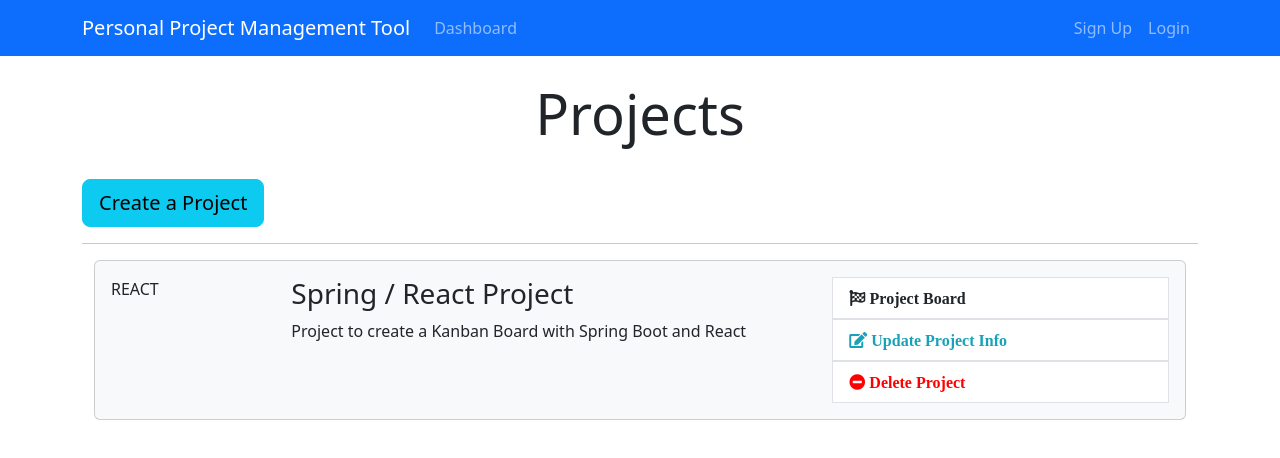
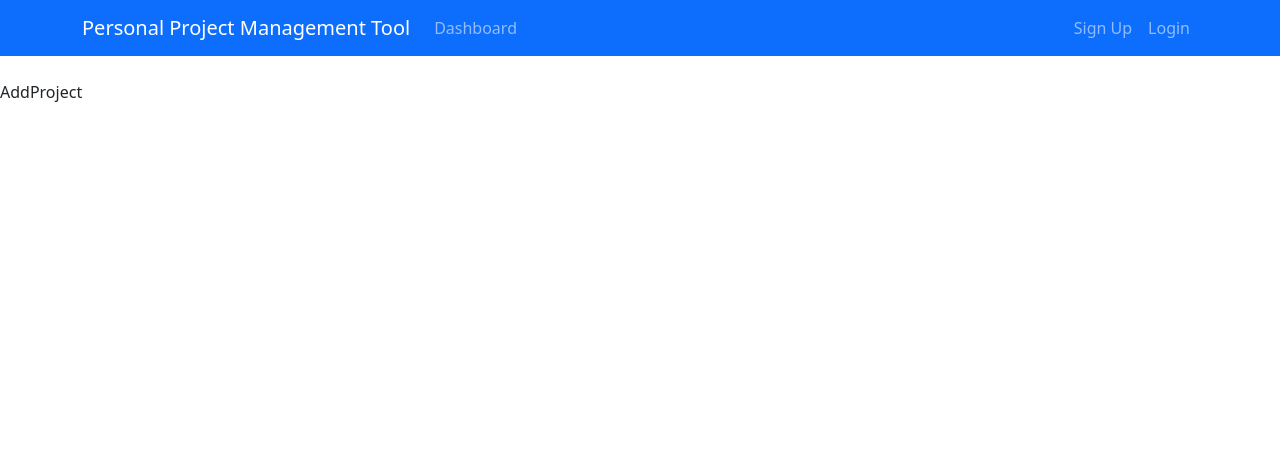
Before and after one commit to GW0602Teaching/Task-Management-Platform-UI, a React (Create React App) app: page /addProject in a window 1280 px wide. Shown: the top 458 px of the page. Built offline with nearby package versions, Linux system fonts and the light colour scheme.

Commit message:
Add Router

```diff
--- a/package.json
+++ b/package.json
@@ -9,6 +9,7 @@
     "bootstrap": "^5.3.2",
     "react": "^18.2.0",
     "react-dom": "^18.2.0",
+    "react-router-dom": "^6.18.0",
     "react-scripts": "5.0.1",
     "web-vitals": "^2.1.0"
   },
--- a/src/App.js
+++ b/src/App.js
@@ -2,13 +2,21 @@ import './App.css';
 import Header from './components/Layout/Header';
 import Dashboard from './components/Dashboard';
 import 'bootstrap/dist/css/bootstrap.min.css';
+import { BrowserRouter, Routes, Route } from 'react-router-dom';
+import AddProject from './components/Project/AddProject';
 
 function App() {
   return (
-    <div className="App">
-      <Header />
-      <Dashboard />
-    </div>
+    <BrowserRouter>
+      <div className="App">
+        <Header />
+        <Routes>
+          <Route path="/" element={<Dashboard />} />
+          <Route path="/dashboard" element={<Dashboard />} />
+          <Route path="/addProject" element={<AddProject />} />
+        </Routes>
+      </div>
+    </BrowserRouter>
   );
 }
 
--- a/src/components/Dashboard.js
+++ b/src/components/Dashboard.js
@@ -1,5 +1,6 @@
 import React, { Component } from 'react';
 import ProjectItem from './Project/ProjectItem';
+import CreateProjectButton from './Project/CreateProjectButton';
 
 class Dashboard extends Component {
   render() {
@@ -10,12 +11,7 @@ class Dashboard extends Component {
             <div className="col-md-12">
               <h1 className="display-4 text-center">Projects</h1>
               <br />
-              <a
-                href="ProjectForm.html"
-                className="btn btn-lg btn-info"
-              >
-                Create a Project
-              </a>
+              <CreateProjectButton />
               <br />
               <hr />
               <ProjectItem />
--- /dev/null
+++ b/src/components/Project/AddProject.js
@@ -0,0 +1,9 @@
+import React, { Component } from 'react';
+
+class AddProject extends Component {
+  render() {
+    return <div>AddProject</div>;
+  }
+}
+
+export default AddProject;
--- /dev/null
+++ b/src/components/Project/CreateProjectButton.js
@@ -0,0 +1,14 @@
+import React from 'react';
+import { Link } from 'react-router-dom';
+
+const CreateProjectButton = () => {
+  return (
+    <>
+      <Link to="/addProject" className="btn btn-lg btn-info">
+        Create a Project
+      </Link>
+    </>
+  );
+};
+
+export default CreateProjectButton;
--- a/src/components/Project/ProjectItem.js
+++ b/src/components/Project/ProjectItem.js
@@ -12,8 +12,7 @@ export default class ProjectItem extends Component {
             <div className="col-lg-6 col-md-4 col-8">
               <h3>Spring / React Project</h3>
               <p>
-                Project to create a Kanban Board with Spring Boot and
-                React
+                Project to create a Board with Spring Boot and React
               </p>
             </div>
             <div className="col-md-4 d-none d-lg-block">
```
Also changed, not shown: 2 other files (tests, documents, lock files or other folders).
